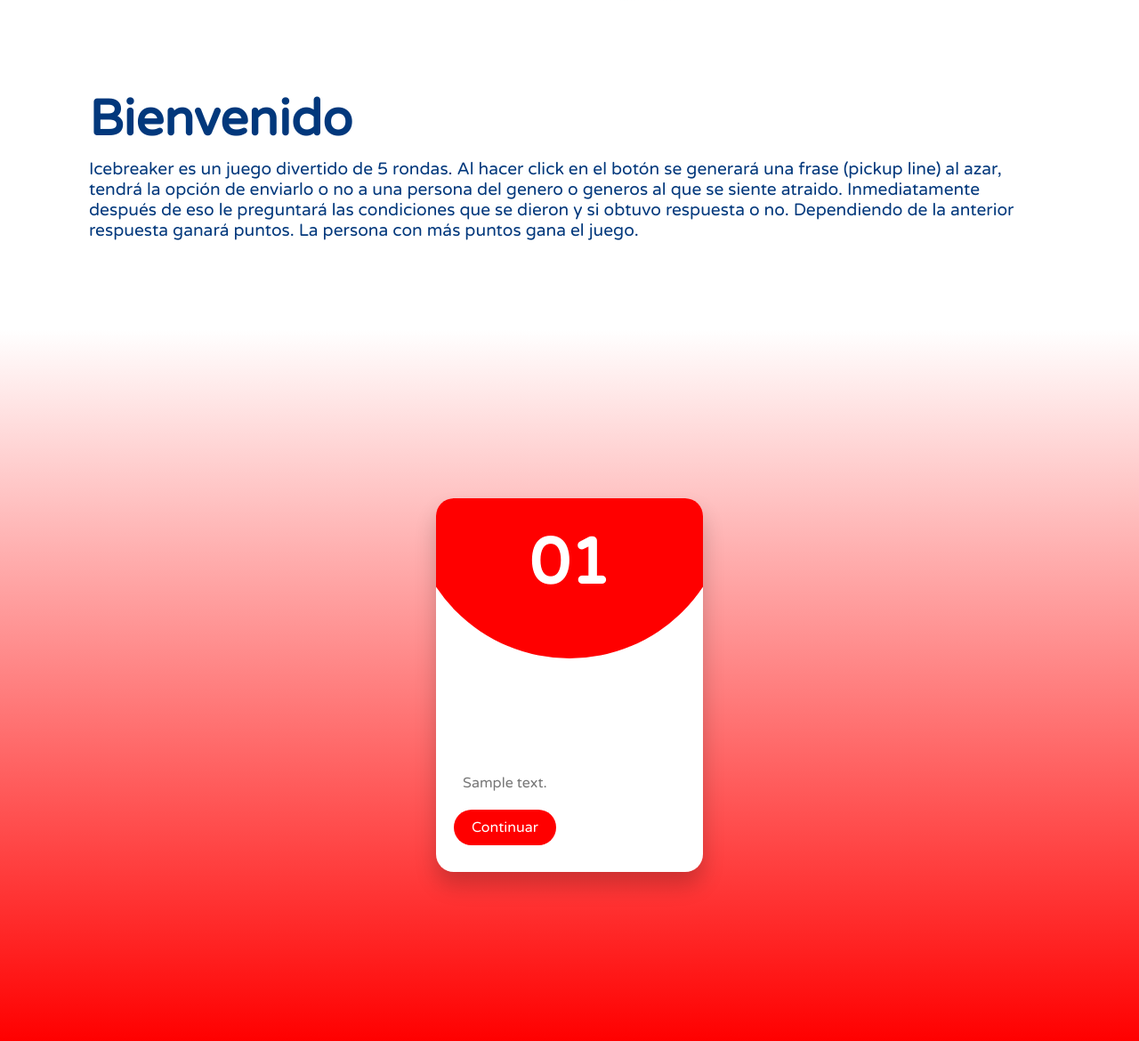
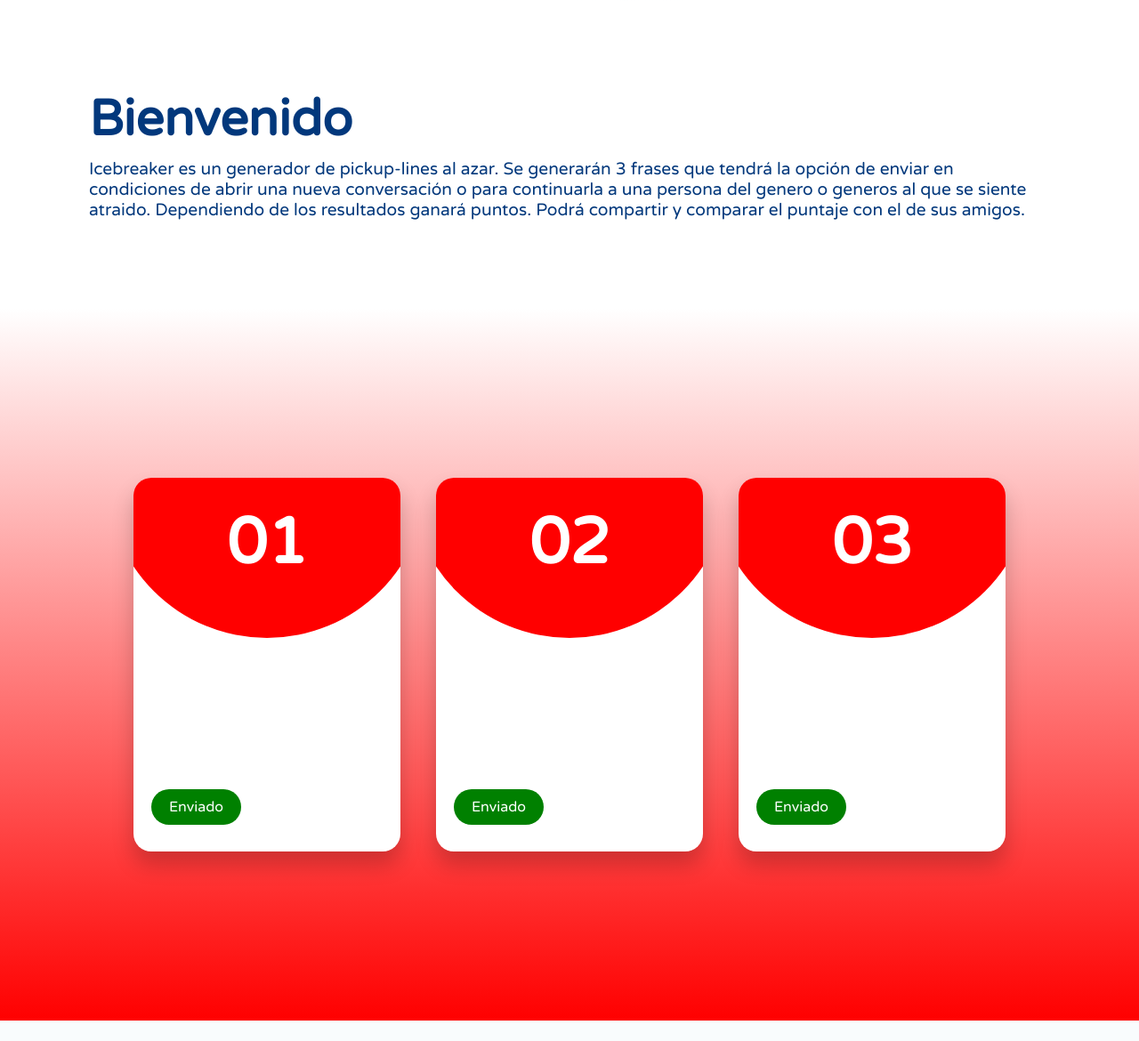
Before and after one commit to sebastianBaquero98/Icebreaker, a Django app: template src/templates/frase.html in a window 1280 px wide. Shown: the part 799-1969 px from the top of the page at 89% size. After the commit the page ends 1946 px from the top, so only its background shows below. Run offline with Django 3.2, Linux system fonts and the light colour scheme; the template is opened without the code that fills it: most values are stand-ins (such as "Sample title", 1, 10 or a date in 2020); some libraries are stand-ins or nearby versions.

Commit message:
[Fix]: Se mejoro interfaz de frase

```diff
--- a/src/static/css/frase_style.css
+++ b/src/static/css/frase_style.css
@@ -14,8 +14,9 @@
     min-height: 100vh;
     background: linear-gradient(360deg,#FF0000, #fff);
     background-attachment: fixed;
+    transition: 0.5s;
 }
-.containerFrase
+.todo .containerFrase
 {
     position: relative;
     width: 1150px;
@@ -25,7 +26,7 @@
     align-items: center;
     flex-wrap: wrap;
 }
-.containerFrase .cardFrase
+.todo .containerFrase .cardFrase
 {
     position: relative;
     width: 300px;
@@ -37,17 +38,9 @@
     box-shadow: 0 15px 25px rgba(0,0,0,0.2);
     transition: 0.5s;
 }
-.containerFrase:hover .cardFrase
-{
-    filter: blur(0px);
-    transform: scale(1.1);
-    opacity: 1;
-}
-.containerFrase .cardFrase:hover
-{
 
-}
-.containerFrase .cardFrase .circle
+
+.todo .containerFrase .cardFrase .circle
 {
     position: relative;
     width: 100%;
@@ -56,31 +49,48 @@
     clip-path: circle(180px at center 0);
     text-align: center;
 }
-.containerFrase .cardFrase .circle h2
+.todo .containerFrase .cardFrase .circle h2
 {
     color: white;
     font-size: 4.5em;
     padding: 30px 0;
 }
-.containerFrase .cardFrase .frase
+.todo .containerFrase .cardFrase .frase
 {
     position: absolute;
     bottom: 10px;
     padding: 20px;
     text-align: center;
 }
-.containerFrase .cardFrase .frase p
+.todo .containerFrase .cardFrase .frase p
 {
     color: #777;
+    opacity: 0;
 }
-.containerFrase .cardFrase .frase a
+.todo .containerFrase .cardFrase:hover .frase p
+{
+    opacity: 1;
+}
+.todo .containerFrase .cardFrase .frase a
 {
     position: relative;
     display: inline-block;
     padding: 10px 20px;
-    background: #ff0000;
+    background: green;
     color: #fff;
     border-radius: 40px;
     text-decoration: none;
     margin-top: 20px;
 }
+.todo:hover .containerFrase .cardFrase
+{
+    filter: blur(20px);
+    transform: scale(0.9);
+    opacity: 0.5;
+}
+.todo .containerFrase .cardFrase:hover
+{
+    filter: blur(0px);
+    transform: scale(1.1);
+    opacity: 1;
+}
--- a/src/templates/base.html
+++ b/src/templates/base.html
@@ -17,7 +17,8 @@
         </section>
         <div class="sec">
             <h2>Bienvenido</h2>
-            <p>Icebreaker es un juego divertido de 5 rondas. Al hacer click en el botón se generará una frase (pickup line) al azar, tendrá la opción de enviarlo o no a una persona del genero o generos al que se siente atraido. Inmediatamente después de eso le preguntará las condiciones que se dieron y si obtuvo respuesta o no. Dependiendo de la anterior respuesta ganará puntos. La persona con más puntos gana el juego. </p>
+            <!-- <p>Icebreaker es un juego divertido de 5 rondas. Al hacer click en el botón se generará una frase (pickup line) al azar, tendrá la opción de enviarlo o no a una persona del genero o generos al que se siente atraido. Inmediatamente después de eso le preguntará las condiciones que se dieron y si obtuvo respuesta o no. Dependiendo de la anterior respuesta ganará puntos. La persona con más puntos gana el juego. </p> !-->
+            <p>Icebreaker es un generador de pickup-lines al azar. Se generarán 3 frases que tendrá la opción de enviar en condiciones de abrir una nueva conversación o para continuarla a una persona del genero o generos al que se siente atraido. Dependiendo de los resultados ganará puntos. Podrá compartir y comparar el puntaje con el de sus amigos.</p>
         </div>
         <script src="https://cdnjs.cloudflare.com/ajax/libs/gsap/3.7.0/gsap.min.js"></script>
         <script src="https://cdnjs.cloudflare.com/ajax/libs/gsap/3.7.0/ScrollTrigger.min.js"></script>
--- a/src/templates/frase.html
+++ b/src/templates/frase.html
@@ -13,11 +13,28 @@
                     <h2>01</h2>
                 </div>
                 <div class="frase">
-                    <p>{{ object.contenido}}</p>
-                    <a href="#">Continuar</a>
+                    <p>{{ object1.contenido}}</p>
+                    <a href="#">Enviado</a>
                 </div>
             </div>
-
+            <div class="cardFrase">
+                <div class="circle">
+                    <h2>02</h2>
+                </div>
+                <div class="frase">
+                    <p>{{ object2.contenido}}</p>
+                    <a href="#">Enviado</a>
+                </div>
+            </div>
+            <div class="cardFrase">
+                <div class="circle">
+                    <h2>03</h2>
+                </div>
+                <div class="frase">
+                    <p>{{ object3.contenido}}</p>
+                    <a href="#">Enviado</a>
+                </div>
+            </div>
         </div>
     </div>
 </html>
```
Also changed, not shown: src/frase/views.py (+9 -3 lines), src/db.sqlite3.
